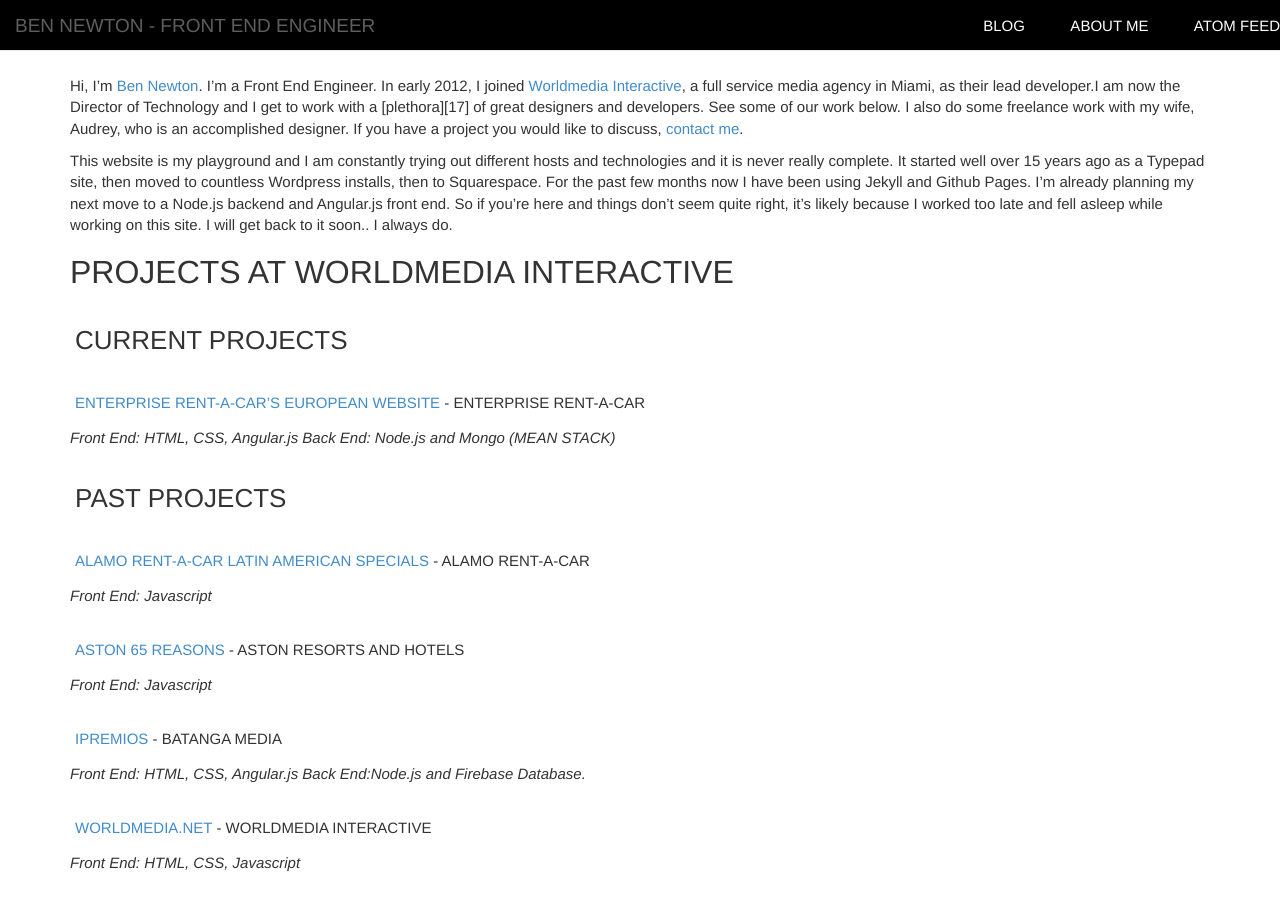
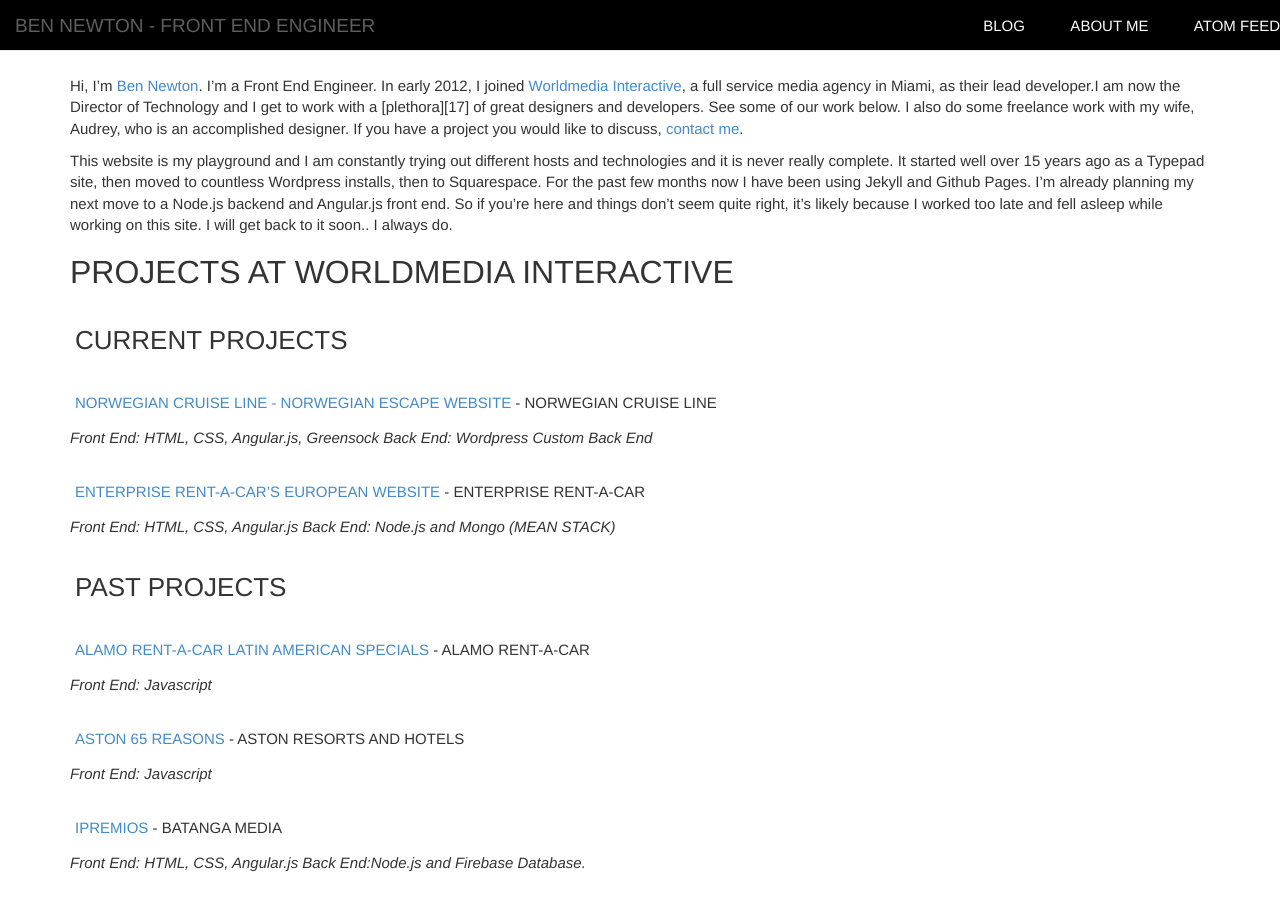
Before and after one commit to bennewton999/bennewton999.github.io, a Jekyll site: the page built from index.md, in a window 1280 px wide and 900 px high. Built offline with Jekyll 4.4.1, drawn with Linux system fonts in a browser that asks for light colours; nearby versions of some CDN libraries; Markdown is read by kramdown in place of the engine named in the settings.

Commit message:
UPDATE - add new project

```diff
--- a/index.md
+++ b/index.md
@@ -10,6 +10,10 @@ This website is my playground and I am constantly trying out different hosts and
 ##Projects at Worldmedia Interactive
 
 ###Current Projects
+
+#####<a data-animate data-vital="vital" href="http://escape.ncl.com" target="_blank">Norwegian Cruise Line - Norwegian Escape Website</a> - Norwegian Cruise Line
+
+_Front End: HTML, CSS, Angular.js, Greensock Back End: Wordpress Custom Back End_
 
 #####<a data-animate data-vital="vital" href="http://europe.enterprise.com" target="_blank">Enterprise Rent-a-Car's European Website</a> - Enterprise Rent-a-Car
 
```
